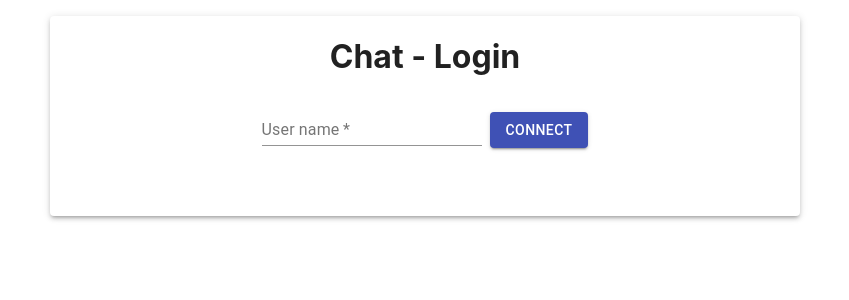
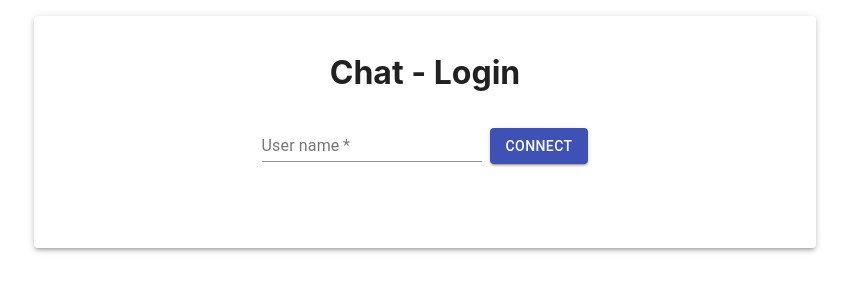
Before and after one commit to mleimer/chat, a React (Create React App) app in the folder chat-web-app/: page / in a window 1280 px wide. Shown: the top 300 px of the page, without its empty margins (215-1064 px from the left). Built offline with nearby package versions, Linux system fonts and the light colour scheme.

Commit message:
feat: add general padding on App

```diff
--- a/chat-web-app/src/App.js
+++ b/chat-web-app/src/App.js
@@ -12,6 +12,7 @@ const useStyles = makeStyles(() => ({
   content: {
     width: '100%',
     maxWidth: '750px',
+    padding: '1rem',
     margin: '1rem'
   }
 }));
```
